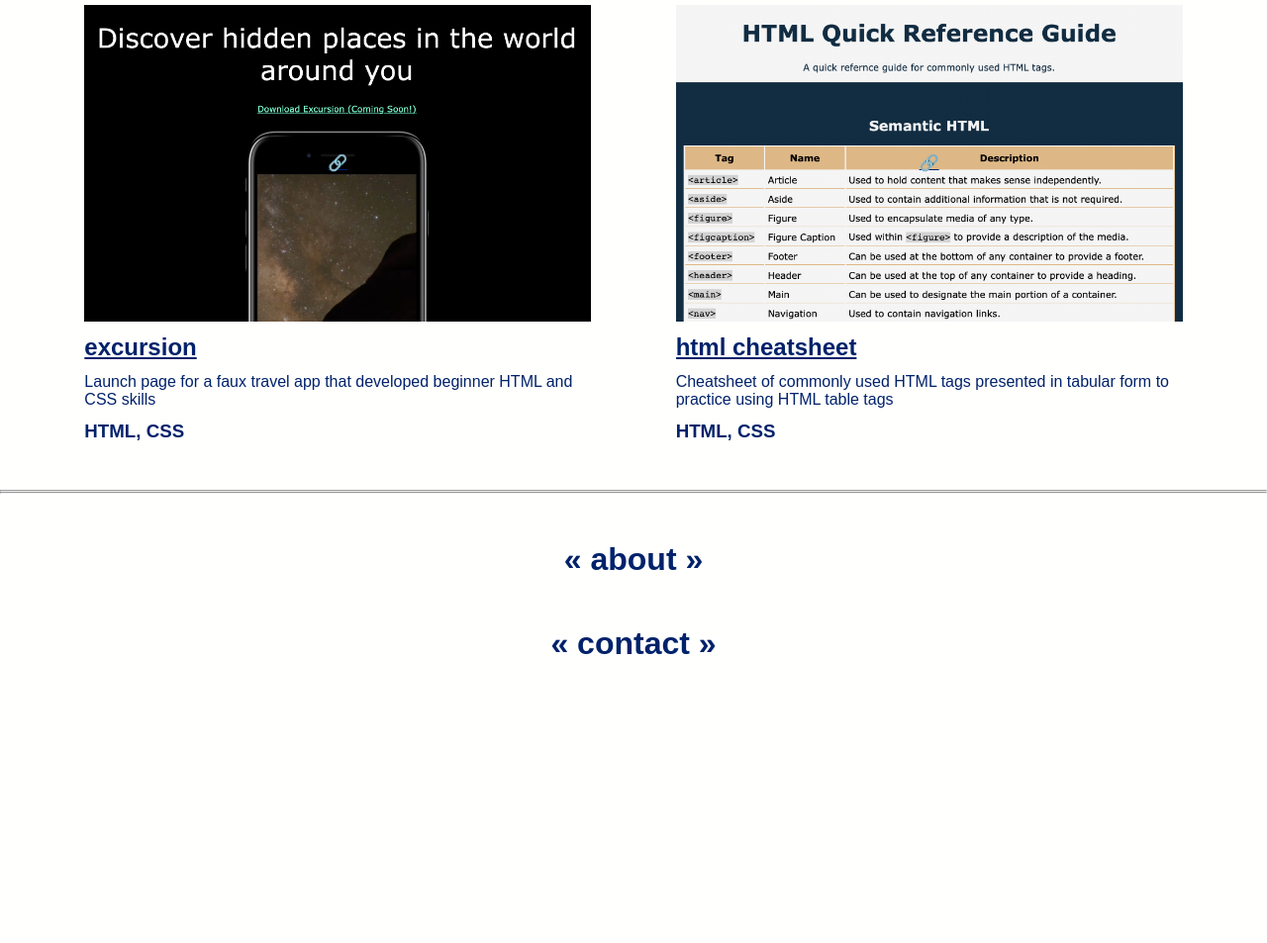
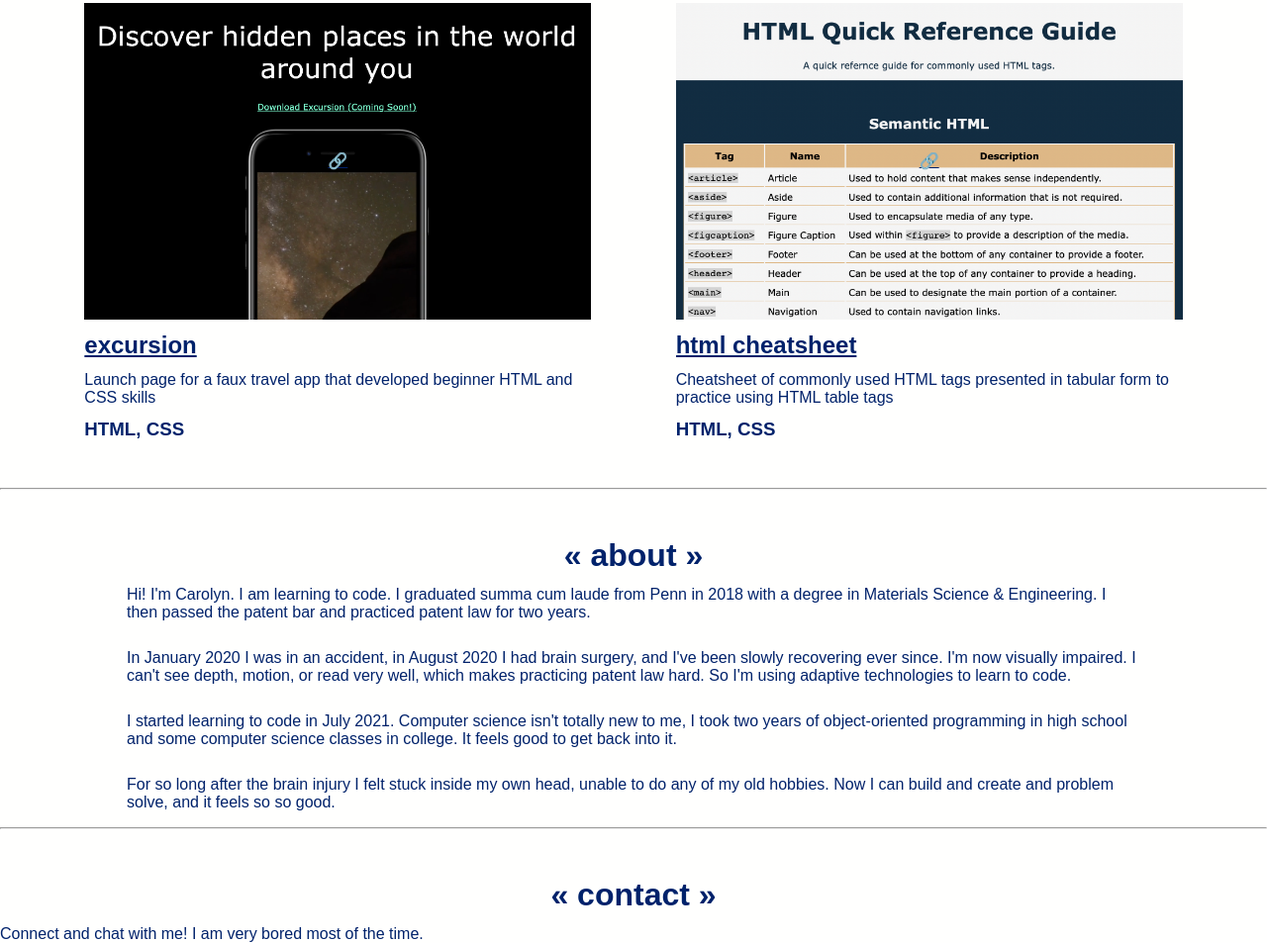
Before and after one commit to carokrny/portfolio, a plain HTML site: page index.html in a window 1280 px wide. Shown: the part 1454-2407 px from the top of the page at 99% size. Before the commit the page ends 2123 px from the top, so only its background shows below. Drawn offline with Linux system fonts and the light colour scheme; a web font is replaced by a local one.

Commit message:
Add about content and basic styling

```diff
--- a/index.html
+++ b/index.html
@@ -26,7 +26,6 @@
                 <img src="media/circle.JPG" alt="headshot of Carolyn Kearney">
             </section>
         </article>
-        <hr>
         <hr>
         <article id="projects">
             <h2 class="section-title">&#171; projects &#187;</h2>
@@ -64,14 +63,17 @@
             </section>
         </article>
         <hr>
-        <hr>
         <article id="about">
             <h2 class="section-title">&#171; about &#187;</h2>
-
+            <p>Hi! I'm Carolyn. I am learning to code. I graduated summa cum laude from Penn in 2018 with a degree in Materials Science & Engineering. I then passed the patent bar and practiced patent law for two years.</p>
+            <p>In January 2020 I was in an accident, in August 2020 I had brain surgery, and I've been slowly recovering ever since. I'm now visually impaired. I can't see depth, motion, or read very well, which makes practicing patent law hard. So I'm using adaptive technologies to learn to code.</p>
+            <p>I started learning to code in July 2021. Computer science isn't totally new to me, I took two years of object-oriented programming in high school and some computer science classes in college. It feels good to get back into it.</p>
+            <p>For so long after the brain injury I felt stuck inside my own head, unable to do any of my old hobbies. Now I can build and create and problem solve, and it feels so so good.</p>
         </article>
+        <hr>
         <article id="contact">
             <h2 class="section-title">&#171; contact &#187;</h2>
-
+            <p>Connect and chat with me! I am very bored most of the time.</p>
         </article>
     </main>
 </body>
--- a/styles/style.css
+++ b/styles/style.css
@@ -167,3 +167,17 @@ main {
 #cheatsheet {
     background-image: url('../media/portfolio/cheatsheet.png');
 }
+
+
+/* About section styling */
+
+#about{
+    display: flex;
+    flex-direction: column;
+    align-items: center;
+}
+
+ #about p {
+    width: 80%;
+    margin-bottom: 1rem;
+ }
```
